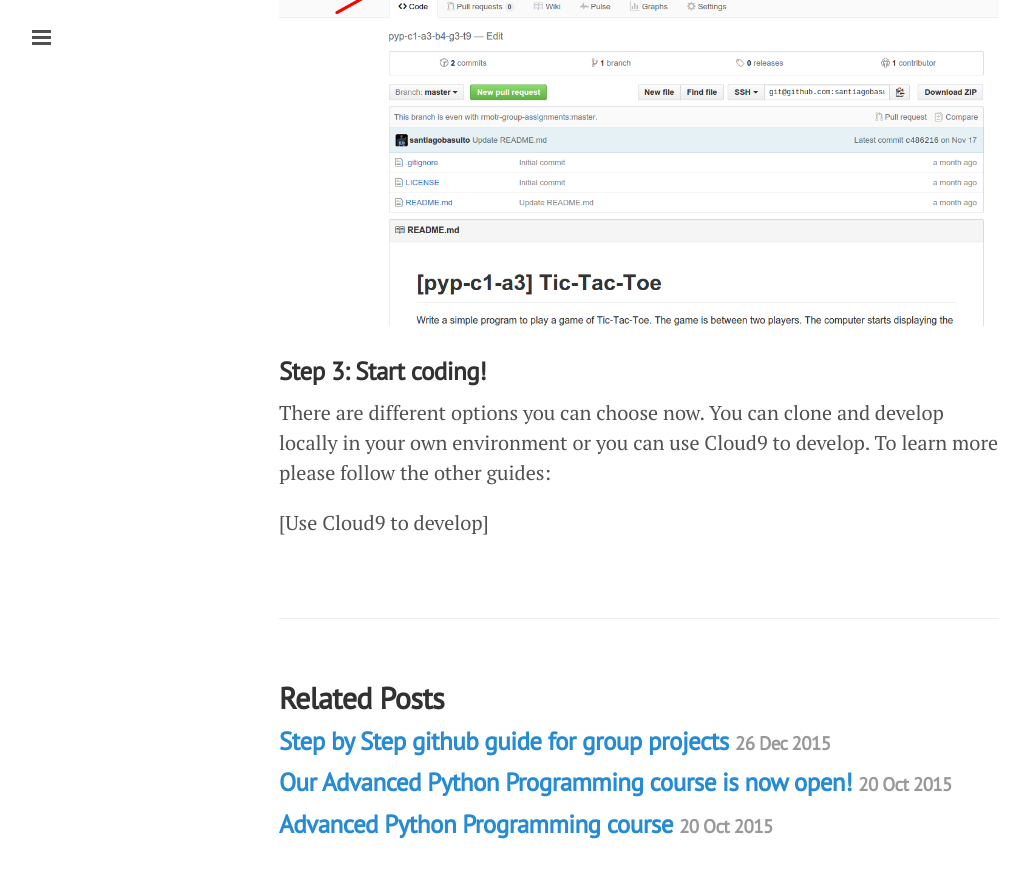
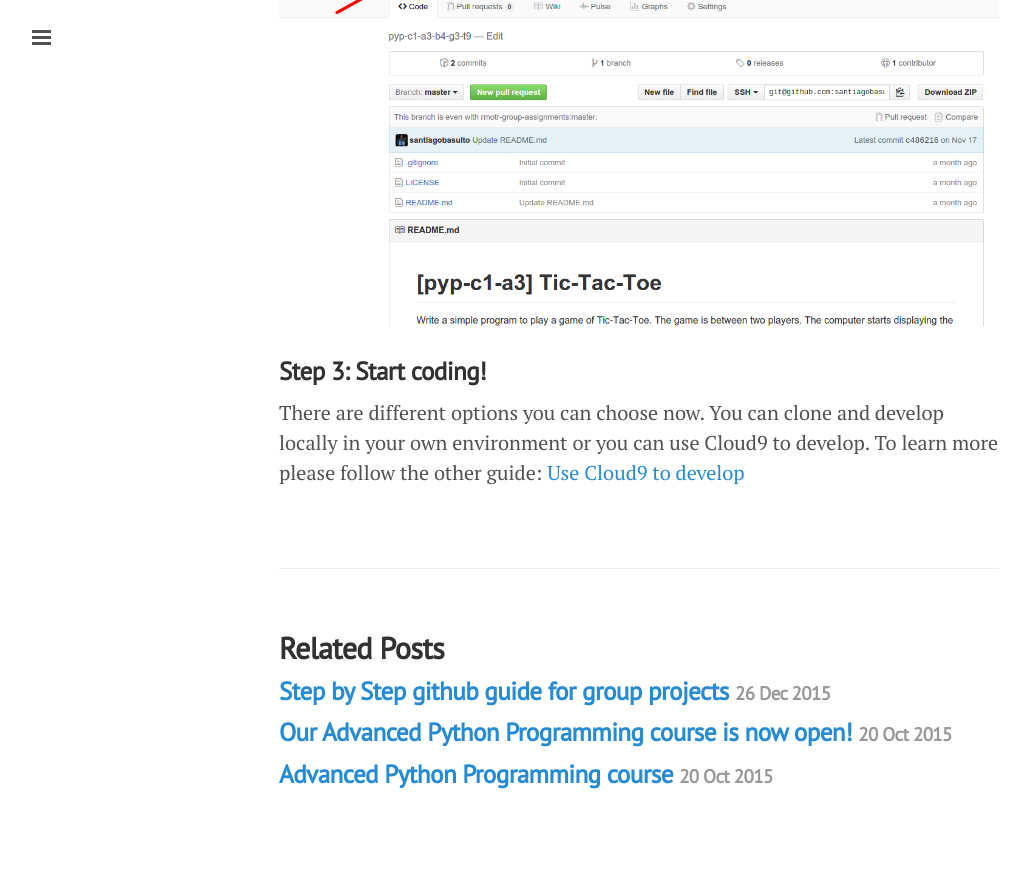
Before and after one commit to mcne65/rmotr.github.io, a Jekyll site: the page built from _posts/2015-12-25-step-by-step-github-guide-for-group-projects.md, in a window 1280 px wide and 900 px high, scrolled down 2476 px. Shown: the top 878 px of the window, without its empty margins (1-1031 px from the left). Built offline with Jekyll 4.4.1, drawn with Linux system fonts in a browser that asks for light colours; nearby versions of some CDN libraries; Markdown is read by kramdown in place of the engine named in the settings; comment, search, counter and statistics services are not loaded; after the commit the page ends 3326 px from its top, so only the background shows below that.

Commit message:
Fixed a few things

```diff
--- a/_posts/2015-12-25-step-by-step-github-guide-for-group-projects.md
+++ b/_posts/2015-12-25-step-by-step-github-guide-for-group-projects.md
@@ -32,6 +32,4 @@
 
 ### Step 3: Start coding!
 
-There are different options you can choose now. You can clone and develop locally in your own environment or you can use Cloud9 to develop. To learn more please follow the other guides:
-
-[Use Cloud9 to develop]
+There are different options you can choose now. You can clone and develop locally in your own environment or you can use Cloud9 to develop. To learn more please follow the other guide: [Use Cloud9 to develop](/students/2015/12/26/step-by-step-guide-to-configure-cloud9-for-group-projects/)
```
Also changed, not shown: _posts/2015-12-26-step-by-step-guide-to-configure-cloud9-for-group-projects.md (+1 -1 lines).
